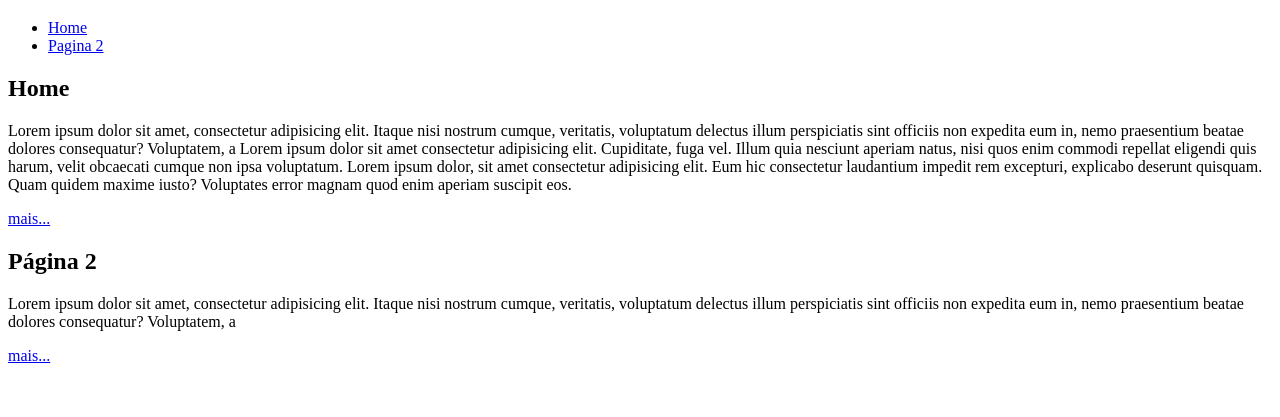
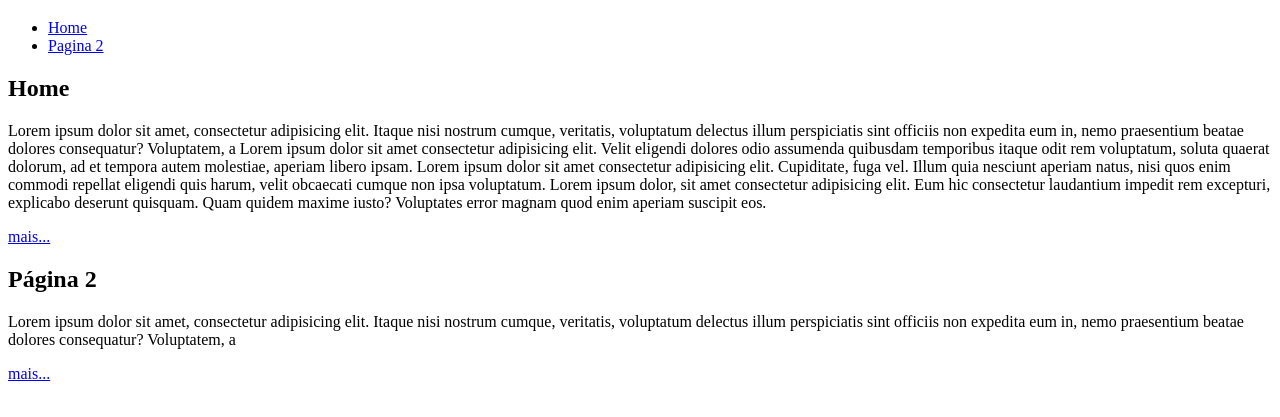
Before and after one commit to Canevari2/exemplo-repo-front-1tdspo-2026, a plain HTML site: page pagina1.html in a window 1280 px wide. Shown: the part 61-478 px from the top of the page. Drawn offline with Linux system fonts and the light colour scheme.

Commit message:
teste para a prova

```diff
--- a/pagina1.html
+++ b/pagina1.html
@@ -20,7 +20,7 @@
 	<main>
 		<section>
 			<h2>Home</h2>
-			<p>Lorem ipsum dolor sit amet, consectetur adipisicing elit. Itaque nisi nostrum cumque, veritatis, voluptatum delectus illum perspiciatis sint officiis non expedita eum in, nemo praesentium beatae dolores consequatur? Voluptatem, a
+			<p>Lorem ipsum dolor sit amet, consectetur adipisicing elit. Itaque nisi nostrum cumque, veritatis, voluptatum delectus illum perspiciatis sint officiis non expedita eum in, nemo praesentium beatae dolores consequatur? Voluptatem, a Lorem ipsum dolor sit amet consectetur adipisicing elit. Velit eligendi dolores odio assumenda quibusdam temporibus itaque odit rem voluptatum, soluta quaerat dolorum, ad et tempora autem molestiae, aperiam libero ipsam.
 			Lorem ipsum dolor sit amet consectetur adipisicing elit. Cupiditate, fuga vel. Illum quia nesciunt aperiam natus, nisi quos enim commodi repellat eligendi quis harum, velit obcaecati cumque non ipsa voluptatum.
 			Lorem ipsum dolor, sit amet consectetur adipisicing elit. Eum hic consectetur laudantium impedit rem excepturi, explicabo deserunt quisquam. Quam quidem maxime iusto? Voluptates error magnam quod enim aperiam suscipit eos. </p>
 			<a href="./index.html">mais...</a>
```
